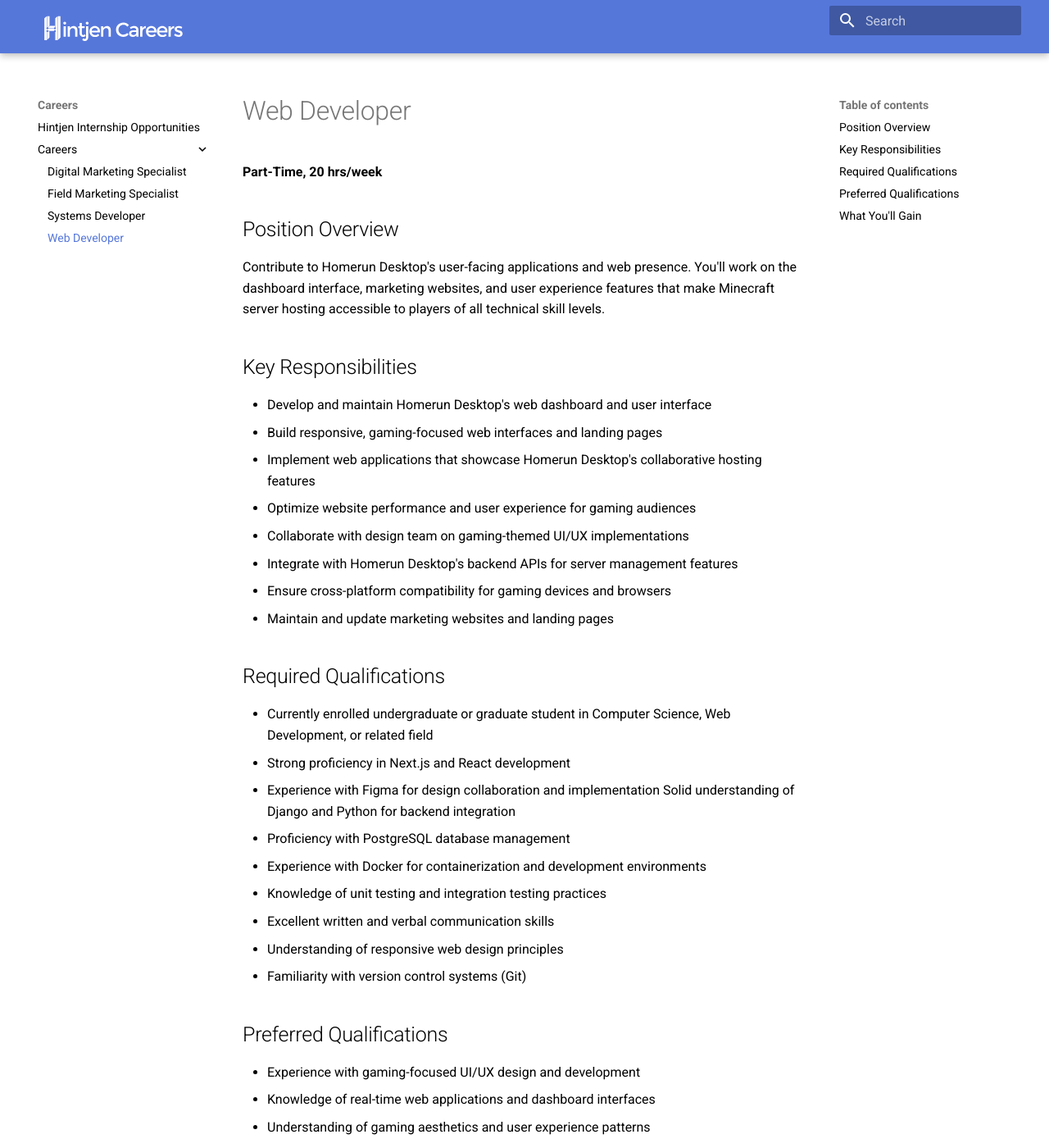
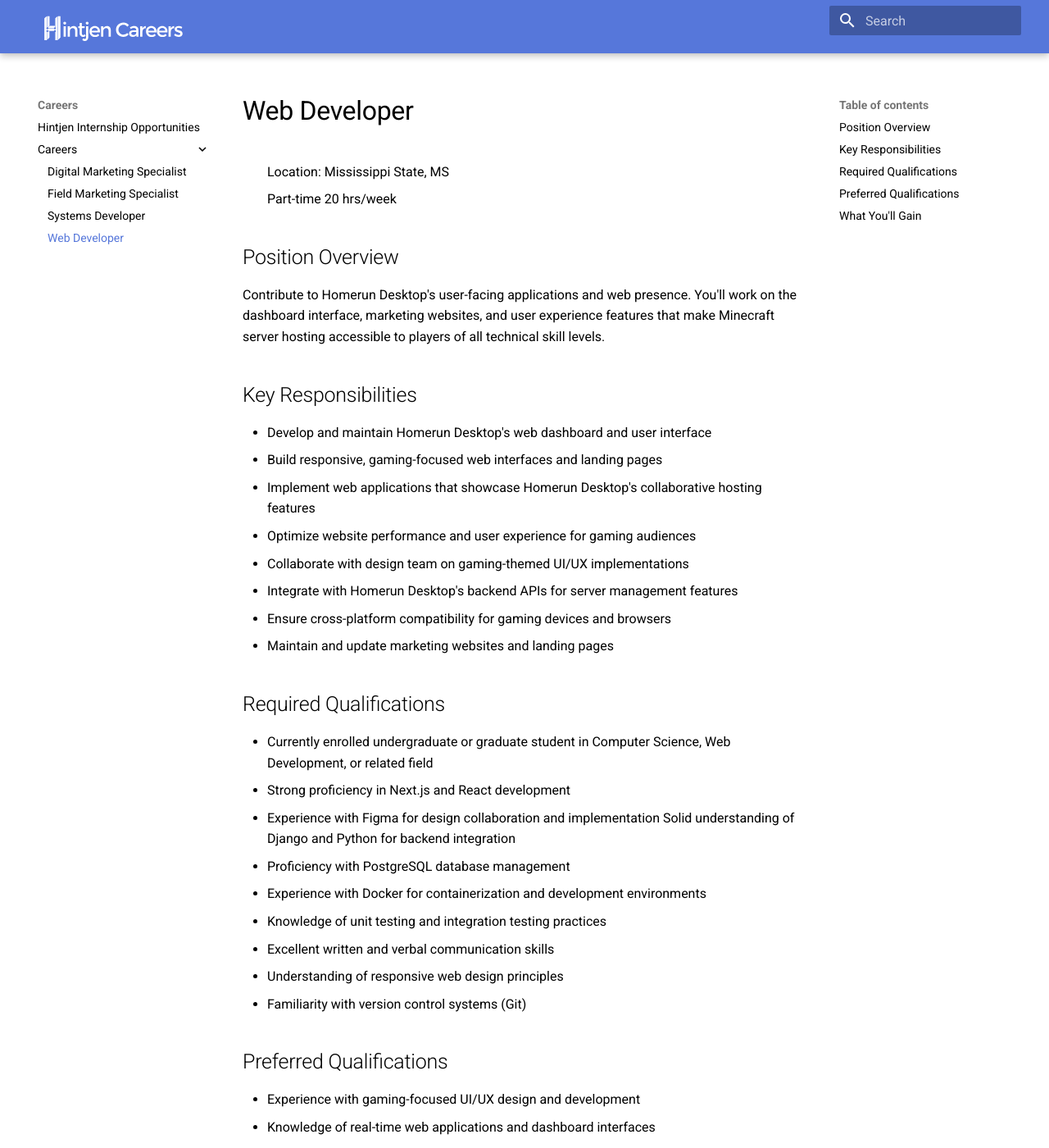
Before and after one commit to hintjen/hintjen.github.io, an MkDocs documentation site: the page built from docs/careers/web-developer.md, in a window 1280 px wide and 1400 px high. Shown: the whole window at 82% size. Built offline with MkDocs 1.6.1 and Material for MkDocs 9.7.7, drawn with Linux system fonts in a browser that asks for light colours.

Commit message:
Adding mkdocs site

```diff
--- a/docs/careers/web-developer.md
+++ b/docs/careers/web-developer.md
@@ -1,7 +1,9 @@
 # Web Developer
 
-**Part-Time, 20 hrs/week**
-
+<ul class="job-info">
+    <li> Location: Mississippi State, MS </li>
+    <li> Part-time 20 hrs/week</li>
+</ul>
 
 ## Position Overview
 
--- a/docs/stylesheets/extra.css
+++ b/docs/stylesheets/extra.css
@@ -31,3 +31,13 @@
 .md-header__inner {
     margin-bottom: 15px;
 }
+.md-typeset h1 {
+    font-weight: 500;
+    color: black;
+}
+
+.job-info {
+    list-style: none !important;
+    margin: 0;
+    padding: 0;
+}
--- a/mkdocs.yml
+++ b/mkdocs.yml
@@ -3,7 +3,7 @@
 site_description: Hintjen is a global leader in the development of innovative software solutions.
 theme:
   name: material
-  # logo: images/hintjen.png
+  logo: images/H.png
   favicon: images/hintjen.png
 extra_css:
   - stylesheets/extra.css
```
Also changed, not shown: docs/careers/digital-marketing.md (+4 -1 lines), docs/careers/field-marketing.md (+4 -1 lines), docs/careers/systems-developer.md (+5 -2 lines).
